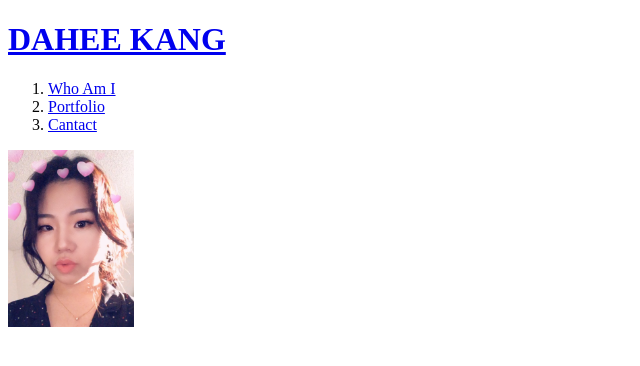
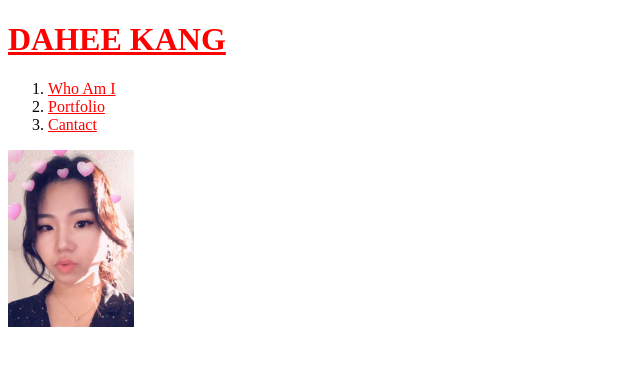
Before and after one commit to daaheek/Daheekang.com, a plain HTML site: page index.html in a window 1280 px wide. Shown: the whole page, without its empty margins (0-640 px from the left). Drawn offline with Linux system fonts and the light colour scheme.

Commit message:
Update index.html

```diff
--- a/index.html
+++ b/index.html
@@ -17,6 +17,12 @@
 
 </head>
 
+ <style>
+  a {
+    color:red;
+   }
+  </style>
+
 <body>
   <h1><a href="index.html">DAHEE KANG</a></h1>
   <ol>
```
